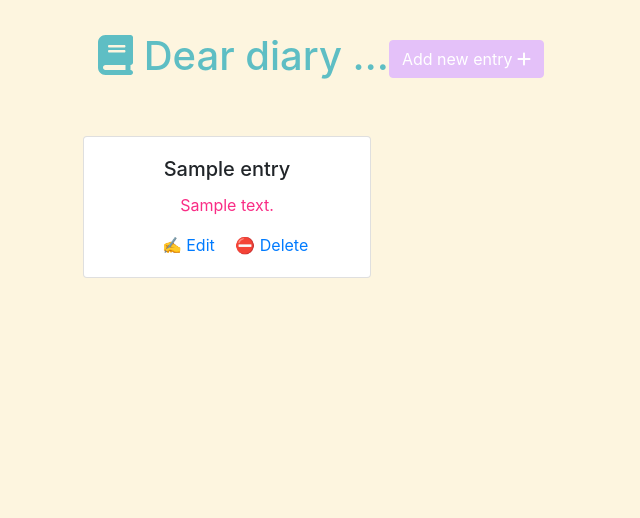
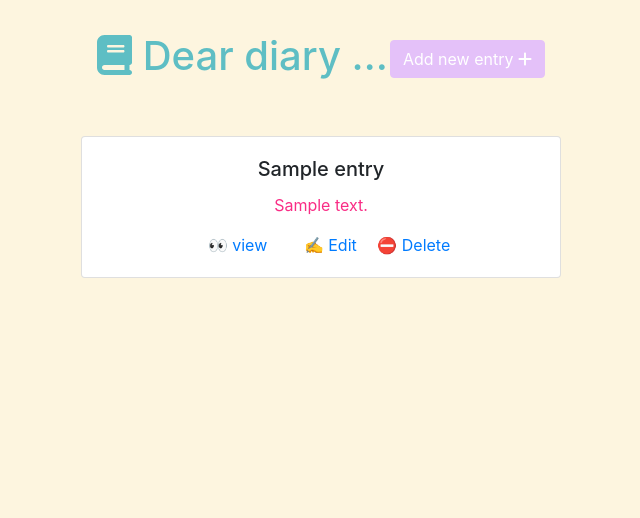
Before and after one commit to RalitsaTerzieva/my-diary, a Django app: page /entries/ in a window 1280 px wide. Shown: the part 56-574 px from the top of the page, without its empty margins (319-959 px from the left). Run offline with Django 4.2, Linux system fonts and the light colour scheme; tables that the repository leaves empty hold one stand-in row (values such as "Sample post"); some libraries are stand-ins or nearby versions.

Commit message:
Add entry pk

```diff
--- a/entries/templates/entries/entry.html
+++ b/entries/templates/entries/entry.html
@@ -1,8 +1,9 @@
-<div class="card" style="width: 18rem;">
+<div class="card" style="width: 30rem;">
     <div class="card-body">
       <h5 class="card-title">{{entry.title}}</h5>
       <p class="card-text">{{entry.content}}</p>
-      <a class="mx-3" href="{% url 'entry-update' %}">✍️ Edit</a>
-      <a href="{% url 'entry-delete' %}">⛔ Delete</a>
+      <a class="mx-3" href="{% url 'entry-detail' entry.pk %}">👀 view</a>
+      <a class="mx-3" href="{% url 'entry-update' entry.pk %}">✍️ Edit</a>
+      <a href="{% url 'entry-delete' entry.pk %}">⛔ Delete</a>
     </div>
 </div>
--- a/entries/urls.py
+++ b/entries/urls.py
@@ -18,12 +18,12 @@ urlpatterns = [
         name="entry-create"
     ),
     path(
-        "update",
+        "update/<int:pk>",
         views.EntryUpdateView.as_view(),
         name="entry-update"
     ),
     path(
-        "delete",
+        "delete/<int:pk>",
         views.EntryDeleteView.as_view(),
         name="entry-delete"
     ),
```
